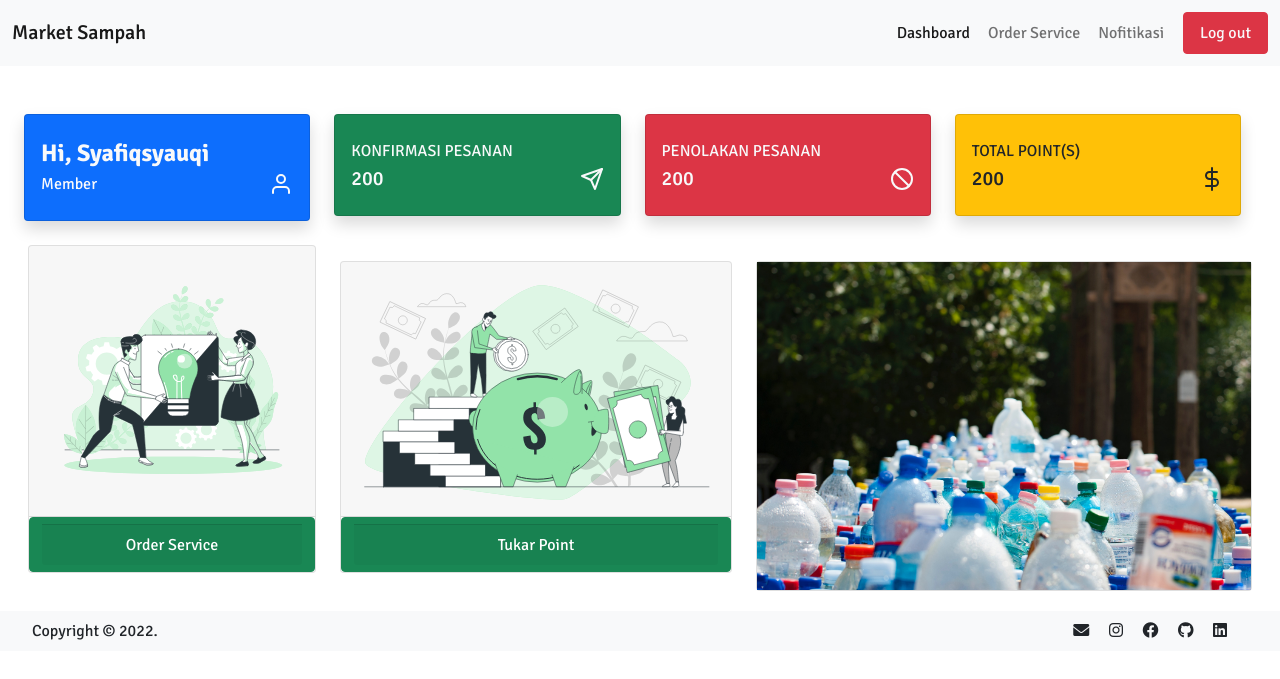
After one commit to ketjehdev/trash-market-app, a PHP site: page /user/dash.php in a window 1280 px wide. The commit adds this page. Shown: the top 679 px of the page. Run offline with PHP 8.4, Linux system fonts and the light colour scheme; a user stored in the database is signed in.

Commit message:
user dashboard

```diff
--- a/login.php
+++ b/login.php
@@ -20,7 +20,8 @@ if (isset($_POST['submit'])) {
 
 		if ($item_user['password'] == $password) {
 			$_SESSION["username"] = $item_user['username'];
-			header("Location: index.php");
+			$_SESSION["role"] = 'Member';
+			header("Location: ./user/dash.php");
 		}
 	}
 
@@ -31,6 +32,7 @@ if (isset($_POST['submit'])) {
 
 		if ($item_pengepul['password'] == $password) {
 			$_SESSION["username"] = $item_pengepul['username'];
+			$_SESSION["role"] = 'Pengupul';
 			header("Location: register.php");
 		}
 	}
--- /dev/null
+++ b/user/dash.php
@@ -0,0 +1,199 @@
+<?php
+session_start();
+
+// cek apakah user sudah login sesuai role apa blom
+if ($_SESSION["role"] != "Member") {
+    // alihkan ke halaman login
+    header('Location:../login.php');
+}
+
+?>
+<!DOCTYPE html>
+<html lang="en" id="home">
+
+<head>
+    <meta charset="UTF-8">
+    <meta http-equiv="X-UA-Compatible" content="IE=edge">
+    <meta name="viewport" content="width=device-width, initial-scale=1.0">
+    <link rel="stylesheet" href="css/style.css">
+    <link rel="stylesheet" href="css/splash.css">
+    <link href="https://cdn.jsdelivr.net/npm/bootstrap@5.0.2/dist/css/bootstrap.min.css" rel="stylesheet" integrity="sha384-EVSTQN3/azprG1Anm3QDgpJLIm9Nao0Yz1ztcQTwFspd3yD65VohhpuuCOmLASjC" crossorigin="anonymous">
+    <link rel="stylesheet" href="https://cdnjs.cloudflare.com/ajax/libs/font-awesome/6.0.0/css/all.min.css">
+    <title>Dashboard | Member</title>
+</head>
+<style>
+    ::-webkit-scrollbar {
+        display: none;
+    }
+</style>
+
+<body>
+
+    <!-- navbar -->
+    <nav class="navbar navbar-expand-lg position-relative sticky navbar-light bg-light" style="width: 100%; z-index: 10;">
+        <div class="container-fluid">
+            <a href="dash.php" class="navbar-brand my-2">
+                <h5 class="mb-0">Market Sampah</h5>
+            </a>
+            <button type="button" class="navbar-toggler" data-bs-toggle="collapse" data-bs-target="#navbarCollapse">
+                <span class="navbar-toggler-icon"></span>
+            </button>
+            <div class="collapse navbar-collapse" id="navbarCollapse">
+                <div class="navbar-nav ms-auto">
+                    <a class="nav-item active nav-link btn">Dashboard</a>
+                    <a href="#aboutus" class="nav-item nav-link btn">Order Service</a>
+                    <a href="#service" class="nav-item nav-link btn">Nofitikasi</a>
+                    <a href="../logout.php" class="nav-item nav-link btn btn-danger text-light px-3" style="margin-left: 10px;">Log out</a>
+                </div>
+            </div>
+        </div>
+    </nav>
+
+
+    <div class="container-fluid">
+        <div class="row d-flex justify-content-evenly flex-row mt-5" style="margin: 0 15px 0 0">
+            <div class="col-xl-3 col-md-12 mb-2">
+                <div class="card border-left-primary bg-primary text-light shadow h-90 py-2">
+                    <div class="card-body">
+                        <div class="row no-gutters align-items-center">
+                            <div class="col mr-2">
+                                <div class="text-light h4 mb-1">
+                                    <span style="font-weight: bold;">Hi, <?= ucfirst($_SESSION['username']) ?></span>
+                                </div>
+                                <div class="mb-0 font-weight-bold d-flex justify-content-between text-gray-800">
+                                    <?= $_SESSION['role'] ?>
+                                    <i data-feather="user"></i>
+                                </div>
+                            </div>
+                        </div>
+                    </div>
+                </div>
+            </div>
+
+            <div class="col-xl-3 col-md-12 mb-2">
+                <div class="card border-left-primary bg-success text-dark shadow h-90 py-2">
+                    <div class="card-body text-light">
+                        <div class="row no-gutters align-items-center">
+                            <div class="col mr-2">
+                                <div class="font-weight-bold text-uppercase mb-1">
+                                    Konfirmasi Pesanan
+                                </div>
+                                <div class="h5 mb-0 font-weight-bold d-flex justify-content-between text-gray-800">
+                                    200
+                                    <i data-feather="send"></i>
+                                </div>
+                            </div>
+                        </div>
+                    </div>
+                </div>
+            </div>
+
+            <div class="col-xl-3 col-md-12 mb-2">
+                <div class="card border-left-primary bg-danger text-dark shadow h-90 py-2">
+                    <div class="card-body text-light">
+                        <div class="row no-gutters align-items-center">
+                            <div class="col mr-2">
+                                <div class="font-weight-bold text-uppercase mb-1">
+                                    Penolakan Pesanan
+                                </div>
+                                <div class="h5 mb-0 font-weight-bold d-flex justify-content-between text-gray-800">
+                                    200
+                                    <i data-feather="slash"></i>
+                                </div>
+                            </div>
+                        </div>
+                    </div>
+                </div>
+            </div>
+
+            <div class="col-xl-3 col-md-12 mb-2">
+                <div class="card border-left-primary bg-warning text-dark shadow h-90 py-2">
+                    <div class="card-body text-dark">
+                        <div class="row no-gutters align-items-center">
+                            <div class="col mr-2">
+                                <div class="font-weight-bold text-uppercase mb-1">
+                                    Total Point(s)
+                                </div>
+                                <div class="h5 mb-0 font-weight-bold d-flex justify-content-between text-gray-800">
+                                    200
+                                    <i data-feather="dollar-sign"></i>
+                                </div>
+                            </div>
+                        </div>
+                    </div>
+                </div>
+            </div>
+        </div>
+
+        <div class="row d-flex mt-3 m-1">
+            <div class="col-lg-3 col-md-12">
+                <div class="card p-0">
+                    <div class="card-header">
+                        <img src="../asset/svg/pick.svg" width="100%">
+                    </div>
+                    <button class="btn btn-success">
+                        <div class="card-footer">Order Service</div>
+                    </button>
+                </div>
+            </div>
+
+            <div class="col-xl-4 col-md-12 mt-3">
+                <div class="card p-0">
+                    <div class="card-header">
+                        <img src="../asset/svg/coins.svg" width="100%">
+                    </div>
+                    <button class="btn btn-success">
+                        <div class="card-footer">Tukar Point</div>
+                    </button>
+                </div>
+            </div>
+
+            <div class="col-xl-5 col-md-12 mt-3 mb-3">
+                <div class="card p-0">
+                    <img src="../asset/img/bgutama.jpg" width="100%" alt="">
+                </div>
+            </div>
+
+
+        </div>
+    </div>
+
+    <!-- contact -->
+    <footer class="container-fluid bg-light py-2" style="width: 100%;">
+        <div class="row d-flex justify-content-between align-items-center mx-2 mb-0">
+            <div class="col-lg-3 col-md-12">
+
+                <span class="text-dark font-weight-bold">
+                    <?php
+                    date_default_timezone_set('Asia/Jakarta');
+                    $date = date('Y');
+                    ?>
+                    Copyright &copy; <?= $date ?>.
+                </span>
+
+            </div>
+
+            <div class="col-lg-2 col-md-12">
+
+                <div>
+                    <a href="#" class="text-dark"><i class="fa-solid fa-envelope mx-2"></i></a>
+                    <a href="#" class="text-dark"><i class="fa-brands fa-instagram mx-2"></i></a>
+                    <a href="#" class="text-dark"><i class="fa-brands fa-facebook mx-2"></i></a>
+                    <a href="#" class="text-dark"><i class="fa-brands fa-github mx-2"></i></a>
+                    <a href="#" class="text-dark"><i class="fa-brands fa-linkedin mx-2"></i></a>
+                </div>
+            </div>
+
+        </div>
+    </footer>
+
+    <script src="https://cdn.jsdelivr.net/npm/@popperjs/core@2.9.2/dist/umd/popper.min.js" integrity="sha384-IQsoLXl5PILFhosVNubq5LC7Qb9DXgDA9i+tQ8Zj3iwWAwPtgFTxbJ8NT4GN1R8p" crossorigin="anonymous"></script>
+    <script src="https://cdn.jsdelivr.net/npm/bootstrap@5.0.2/dist/js/bootstrap.min.js" integrity="sha384-cVKIPhGWiC2Al4u+LWgxfKTRIcfu0JTxR+EQDz/bgldoEyl4H0zUF0QKbrJ0EcQF" crossorigin="anonymous"></script>
+    <script src="js/splash.js"></script>
+    <script src="https://unpkg.com/feather-icons"></script>
+    <script>
+        feather.replace()
+    </script>
+</body>
+
+</html>
```
